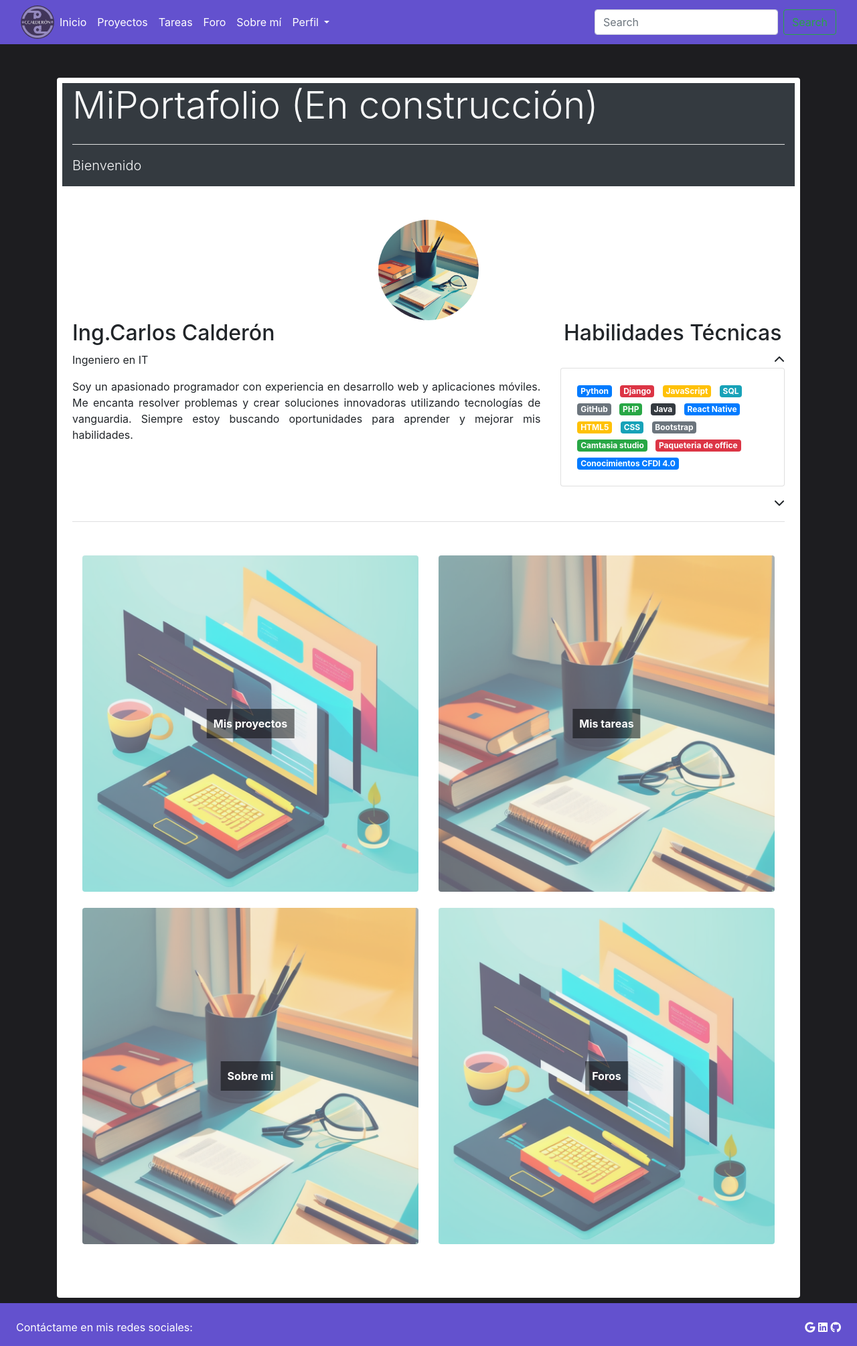
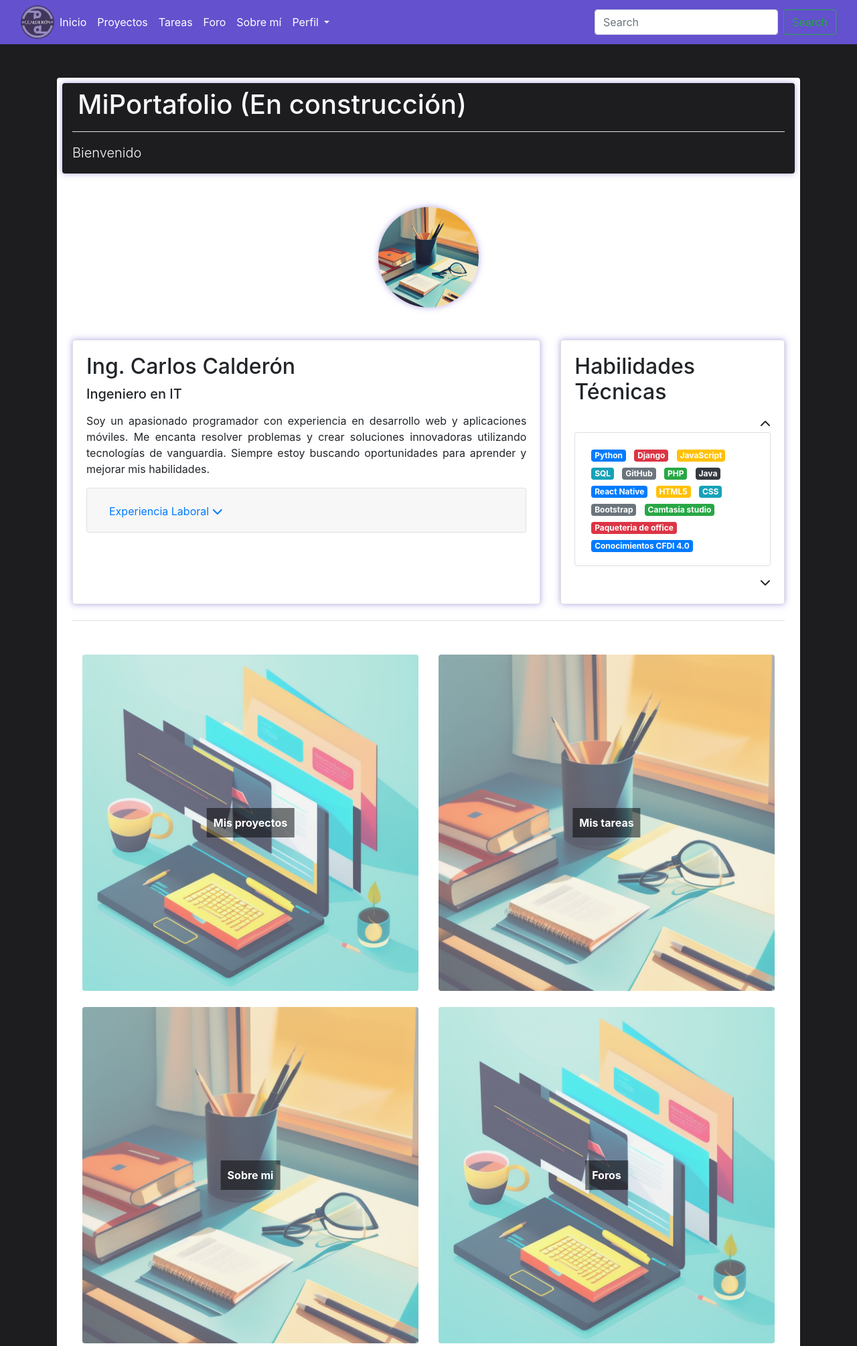
Before and after one commit to iCharly666/portafolio, a Django app: page / in a window 1280 px wide. Shown: the top 2009 px of the page at 67% size. Run offline with Django 4.2, Linux system fonts and the light colour scheme; some libraries are stand-ins or nearby versions.

Commit message:
update estilos.css and index.html

```diff
--- a/mysite/blog/static/css/estilos.css
+++ b/mysite/blog/static/css/estilos.css
@@ -7,6 +7,15 @@
 body {
     height: 100%;
     background: #1d1d20;
+}
+
+/* header color */
+.custom_headercolor{
+  background-color: #1d1d20;
+}
+/* sobras para contenedores del index*/
+.shadow-purple {
+  box-shadow: 0 0 10px rgba(99, 81, 206, 0.5); /* Reemplaza el valor RGBA con tu color morado personalizado */
 }
 
 /*
--- a/mysite/blog/templates/index.html
+++ b/mysite/blog/templates/index.html
@@ -7,11 +7,11 @@
         <!-- Content here -->
 
         <!-- Encabezado -->
-        <header class="bg-dark text-white">
+        <header class="custom_headercolor text-white shadow-purple rounded">
             <div class="container-fluid mb-5">
                 <div class="row align-items-center">
                     <div class="col-md-12">
-                        <h1 class="display-4 text-light mb-4 text-center text-md-left text-truncate w-100">MiPortafolio
+                        <h1 class="display-5 text-light m-2 text-center text-md-left text-truncate w-100">MiPortafolio
                             (En construcción)</h1>
                         <hr class="bg-light">
                         <p class="lead text-light text-center text-md-left">Bienvenido</p>
@@ -23,31 +23,63 @@
         <!-- Contenido principal -->
         <main>
             <div class="container mb-5">
-                <div class="container">
+                <div class="container mb-5">
                     <div class="row">
                         <div class="col-md-12 text-center">
                             <img src="{% static 'image/homeworks.png' %}" alt="Foto de perfil"
-                                class="rounded-circle img-fluid perfil-image">
+                                class="rounded-circle img-fluid perfil-image shadow-purple ">
                         </div>
                     </div>
                 </div>
 
                 <div class="row">
-                    <div class="col-md-8">
-                        <h2>Ing.Carlos Calderón</h2>
-                        <p class="bold">Ingeniero en IT</p>
-                        <p class="text-justify">Soy un apasionado programador con experiencia en desarrollo web y
-                            aplicaciones
-                            móviles. Me encanta resolver problemas y crear soluciones innovadoras utilizando tecnologías
-                            de vanguardia.
-                            Siempre estoy buscando oportunidades para aprender y mejorar mis habilidades.</p>
+                    <div class="col-md-8 mb-2">
+                        <div class="card shadow-purple h-100">
+                            <div class="card-body">
+                                <h2 class="card-title mb-3">Ing. Carlos Calderón</h2>
+                                <h5 class="card-subtitle mb-3">Ingeniero en IT</h5>
+                                <p class="card-text text-justify">Soy un apasionado programador con experiencia en
+                                    desarrollo web y aplicaciones móviles. Me encanta resolver problemas y crear
+                                    soluciones innovadoras utilizando tecnologías de vanguardia. Siempre estoy buscando
+                                    oportunidades para aprender y mejorar mis habilidades.</p>
+                                <div class="accordion" id="experiencia-accordion">
+                                    <div class="card">
+                                        <div class="card-header" id="experiencia-heading">
+                                            <h2 class="mb-0">
+                                                <button class="btn btn-link" type="button" data-toggle="collapse"
+                                                    data-target="#experiencia-collapse" aria-expanded="false"
+                                                    aria-controls="experiencia-collapse">
+                                                    Experiencia Laboral
+                                                    <i class="fas fa-chevron-down"></i>
+                                                </button>
+                                            </h2>
                                         </div>
-                    <div class="col-md-4">
-                        <h2 class="text-center">Habilidades Técnicas</h2>
+                                        <div id="experiencia-collapse" class="collapse"
+                                            aria-labelledby="experiencia-heading" data-parent="#experiencia-accordion">
+                                            <div class="card-body">
+                                                <!-- Contenido de la experiencia laboral -->
+                                                <p>Mi experiencia laboral...</p>
+                                            </div>
+                                        </div>
+                                    </div>
+                                </div>
+                            </div>
+                        </div>
+                    </div>
+
+
+
+
+
+
+                    <div class="col-md-4 mb-2">
+                        <div class="card shadow-purple h-100">
+                            <div class="card-body">
+                                <h2 class="card-title mb-3">Habilidades Técnicas</h2>
+                                <div class="scroll-list">
                                     <div class="text-right">
                                         <i class="fa-solid fa-chevron-up"></i>
                                     </div>
-                        <div class="scroll-list">
                                     <div class="card card-no-margin habilidades__container">
                                         <div class="card-body">
                                             <span class="badge bg-primary text-white m-1">Python</span>
@@ -71,13 +103,8 @@
                                     </div>
                                 </div>
                             </div>
-
-
-
-
-
-
-
+                        </div>
+                    </div>
                 </div>
 
                 <hr class="bg-light">
```
Lines whose indentation alone changed are shown as unchanged.
